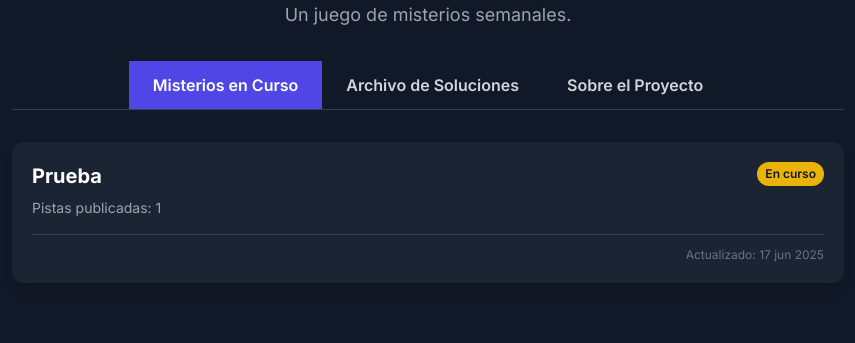
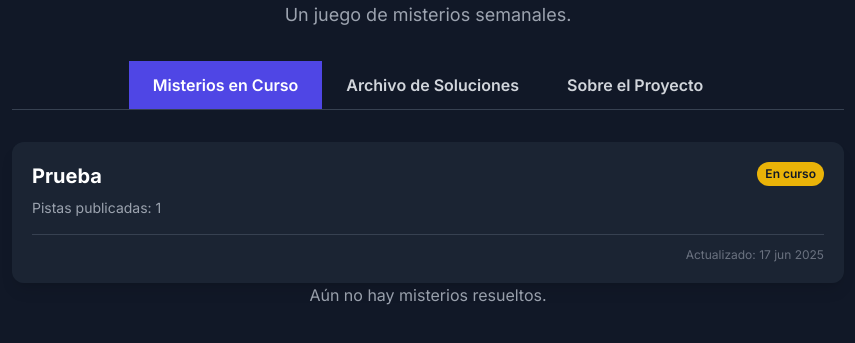
Before and after one commit to marcosocana-al/laparteporeltodo, a plain HTML site: page index.html in a window 1280 px wide. Shown: the part 87-430 px from the top of the page, without its empty margins (212-1067 px from the left). Drawn offline with nearby package versions, Linux system fonts and the light colour scheme.

Commit message:
Update index.html

```diff
--- a/index.html
+++ b/index.html
@@ -15,7 +15,6 @@
         .tab-button.active { background-color: #4f46e5; color: #ffffff; }
         .modal { display: none; }
         .modal.active { display: flex; }
-        /* Mejora para el scroll del modal en navegadores webkit */
         .modal-content-scroll::-webkit-scrollbar { width: 8px; }
         .modal-content-scroll::-webkit-scrollbar-track { background: #1f2937; }
         .modal-content-scroll::-webkit-scrollbar-thumb { background: #4f46e5; border-radius: 4px; }
@@ -28,7 +27,6 @@
             <p class="mt-2 text-lg text-gray-400">Un juego de misterios semanales.</p>
         </header>
 
-        <!-- Navegación por Pestañas -->
         <nav class="flex justify-center border-b border-gray-700 mb-8">
             <button data-tab="en-curso" class="tab-button text-gray-300 hover:bg-gray-700/50 font-semibold py-3 px-6 transition active">Misterios en Curso</button>
             <button data-tab="archivo" class="tab-button text-gray-300 hover:bg-gray-700/50 font-semibold py-3 px-6 transition">Archivo de Soluciones</button>
@@ -36,56 +34,31 @@
         </nav>
 
         <main>
-            <!-- Contenedores para las tarjetas de los juegos -->
-            <div id="en-curso" class="tab-content active grid grid-cols-1 md:grid-cols-2 gap-6"></div>
-            <div id="archivo" class="tab-content grid grid-cols-1 md:grid-cols-2 gap-6"></div>
+            <div id="en-curso" class="tab-content active grid grid-cols-1 md:grid-cols-2 gap-6 min-h-[100px]"></div>
+            <div id="archivo" class="tab-content grid grid-cols-1 md:grid-cols-2 gap-6 min-h-[100px]"></div>
 
-            <!-- Contenido de la pestaña "Sobre el proyecto" (REDiseñado) -->
             <div id="sobre" class="tab-content">
                 <div class="space-y-8 fade-in">
-                    <!-- Card: Qué es -->
                     <div class="bg-gray-800 rounded-xl shadow-lg p-8">
                         <h2 class="text-3xl font-bold text-indigo-400 mb-4">¿Qué es "La Parte por el Todo"?</h2>
-                        <p class="text-gray-300 leading-relaxed">
-                            Este es un pequeño proyecto de entretenimiento inspirado en el famoso concurso "Saber y Ganar". El objetivo es adivinar "el todo" —que puede ser una persona, un lugar, una película, una canción o cualquier cosa imaginable— a partir de pequeñas pistas o "partes" que se irán revelando semanalmente. Es un reto a la paciencia, la deducción y la cultura general.
-                        </p>
+                        <p class="text-gray-300 leading-relaxed">Este es un pequeño proyecto de entretenimiento inspirado en el famoso concurso "Saber y Ganar". El objetivo es adivinar "el todo" —que puede ser una persona, un lugar, una película, una canción o cualquier cosa imaginable— a partir de pequeñas pistas o "partes" que se irán revelando semanalmente. Es un reto a la paciencia, la deducción y la cultura general.</p>
                     </div>
-
                     <div class="grid md:grid-cols-5 gap-8">
-                        <!-- Card: Cómo se juega -->
                         <div class="md:col-span-3 bg-gray-800 rounded-xl shadow-lg p-8">
                             <h3 class="text-2xl font-bold text-indigo-400 mb-6">¿Cómo se juega?</h3>
                             <ol class="space-y-5">
-                                <li class="flex">
-                                    <div class="flex-shrink-0 bg-indigo-600 rounded-full text-white font-bold w-8 h-8 flex items-center justify-center mr-4">1</div>
-                                    <div class="pt-1">Visita la pestaña <strong>Misterios en Curso</strong> para ver los juegos activos.</div>
-                                </li>
-                                <li class="flex">
-                                    <div class="flex-shrink-0 bg-indigo-600 rounded-full text-white font-bold w-8 h-8 flex items-center justify-center mr-4">2</div>
-                                    <div class="pt-1">Haz clic en un misterio para estudiar todas sus pistas.</div>
-                                </li>
-                                <li class="flex">
-                                    <div class="flex-shrink-0 bg-indigo-600 rounded-full text-white font-bold w-8 h-8 flex items-center justify-center mr-4">3</div>
-                                    <div class="pt-1">Cuando creas tener la solución, ¡usa el formulario del juego para enviarla!</div>
-                                </li>
-                                <li class="flex">
-                                    <div class="flex-shrink-0 bg-indigo-600 rounded-full text-white font-bold w-8 h-8 flex items-center justify-center mr-4">4</div>
-                                    <div class="pt-1">Una vez resuelto, el juego pasará al <strong>Archivo de Soluciones</strong> con su explicación.</div>
-                                </li>
+                                <li class="flex"><div class="flex-shrink-0 bg-indigo-600 rounded-full text-white font-bold w-8 h-8 flex items-center justify-center mr-4">1</div><div class="pt-1">Visita la pestaña <strong>Misterios en Curso</strong> para ver los juegos activos.</div></li>
+                                <li class="flex"><div class="flex-shrink-0 bg-indigo-600 rounded-full text-white font-bold w-8 h-8 flex items-center justify-center mr-4">2</div><div class="pt-1">Haz clic en un misterio para estudiar todas sus pistas.</div></li>
+                                <li class="flex"><div class="flex-shrink-0 bg-indigo-600 rounded-full text-white font-bold w-8 h-8 flex items-center justify-center mr-4">3</div><div class="pt-1">Cuando creas tener la solución, ¡usa el formulario del juego para enviarla!</div></li>
+                                <li class="flex"><div class="flex-shrink-0 bg-indigo-600 rounded-full text-white font-bold w-8 h-8 flex items-center justify-center mr-4">4</div><div class="pt-1">Una vez resuelto, el juego pasará al <strong>Archivo de Soluciones</strong> con su explicación.</div></li>
                             </ol>
                         </div>
-                        <!-- Card: Contacto -->
                         <div class="md:col-span-2 bg-gray-800 rounded-xl shadow-lg p-8 flex flex-col">
                              <h3 class="text-2xl font-bold text-indigo-400 mb-6">Contacto</h3>
                              <div class="space-y-4 flex-grow flex flex-col justify-center">
                                 <a href="https://www.instagram.com/" target="_blank" rel="noopener noreferrer" class="group flex items-center gap-4 bg-gray-700/50 hover:bg-gray-700 p-4 rounded-lg transition-all">
-                                     <div class="flex-shrink-0 w-12 h-12 rounded-full flex items-center justify-center bg-gradient-to-br from-purple-600 via-pink-600 to-yellow-500">
-                                         <svg xmlns="http://www.w3.org/2000/svg" width="24" height="24" fill="currentColor" class="text-white" viewBox="0 0 16 16"><path d="M8 0C5.829 0 5.556.01 4.703.048 3.85.088 3.269.222 2.76.42a3.917 3.917 0 0 0-1.417.923A3.927 3.927 0 0 0 .42 2.76C.222 3.268.087 3.85.048 4.7.01 5.555 0 5.827 0 8.001c0 2.172.01 2.444.048 3.297.04.852.174 1.433.372 1.942.205.526.478.972.923 1.417.444.445.89.719 1.416.923.51.198 1.09.333 1.942.372C5.555 15.99 5.827 16 8 16s2.444-.01 3.298-.048c.851-.04 1.434-.174 1.943-.372a3.916 3.916 0 0 0 1.416-.923c.445-.445.718-.891.923-1.417.197-.509.332-1.09.372-1.942C15.99 10.445 16 10.173 16 8s-.01-2.445-.048-3.299c-.04-.851-.175-1.433-.372-1.941a3.926 3.926 0 0 0-.923-1.417A3.917 3.917 0 0 0 13.24.42c-.51-.198-1.092-.333-1.943-.372C10.443.01 10.172 0 7.998 0h.003zM8 4a4 4 0 1 1 0 8 4 4 0 0 1 0-8zm0 1.442a2.558 2.558 0 1 0 0 5.116 2.558 2.558 0 0 0 0-5.116z"/></svg>
-                                     </div>
-                                     <div>
-                                        <div class="font-bold text-white">Instagram</div>
-                                        <div class="text-sm text-gray-400 group-hover:text-gray-200 transition">Sigue el juego</div>
-                                     </div>
+                                     <div class="flex-shrink-0 w-12 h-12 rounded-full flex items-center justify-center bg-gradient-to-br from-purple-600 via-pink-600 to-yellow-500"><svg xmlns="http://www.w3.org/2000/svg" width="24" height="24" fill="currentColor" class="text-white" viewBox="0 0 16 16"><path d="M8 0C5.829 0 5.556.01 4.703.048 3.85.088 3.269.222 2.76.42a3.917 3.917 0 0 0-1.417.923A3.927 3.927 0 0 0 .42 2.76C.222 3.268.087 3.85.048 4.7.01 5.555 0 5.827 0 8.001c0 2.172.01 2.444.048 3.297.04.852.174 1.433.372 1.942.205.526.478.972.923 1.417.444.445.89.719 1.416.923.51.198 1.09.333 1.942.372C5.555 15.99 5.827 16 8 16s2.444-.01 3.298-.048c.851-.04 1.434-.174 1.943-.372a3.916 3.916 0 0 0 1.416-.923c.445-.445.718-.891.923-1.417.197-.509.332-1.09.372-1.942C15.99 10.445 16 10.173 16 8s-.01-2.445-.048-3.299c-.04-.851-.175-1.433-.372-1.941a3.926 3.926 0 0 0-.923-1.417A3.917 3.917 0 0 0 13.24.42c-.51-.198-1.092-.333-1.943-.372C10.443.01 10.172 0 7.998 0h.003zM8 4a4 4 0 1 1 0 8 4 4 0 0 1 0-8zm0 1.442a2.558 2.558 0 1 0 0 5.116 2.558 2.558 0 0 0 0-5.116z"/></svg></div>
+                                     <div><div class="font-bold text-white">Instagram</div><div class="text-sm text-gray-400 group-hover:text-gray-200 transition">Sigue el juego</div></div>
                                  </a>
                              </div>
                         </div>
@@ -95,7 +68,7 @@
         </main>
     </div>
 
-    <!-- Estructura del Modal (Ventana Emergente) -->
+    <!-- Modal Structure -->
     <div id="game-modal" class="modal fixed inset-0 bg-black bg-opacity-80 items-center justify-center p-4 z-50">
         <div class="bg-gray-800 rounded-2xl shadow-2xl w-full max-w-2xl max-h-[90vh] flex flex-col">
             <header class="flex-shrink-0 p-4 border-b border-gray-700 flex justify-between items-center">
@@ -126,21 +99,14 @@
                 : `<span class="bg-yellow-500 text-gray-900 text-xs font-semibold px-2 py-1 rounded-full">En curso</span>`;
 
             const lastUpdated = new Date(game.lastUpdated).toLocaleDateString('es-ES', { day: 'numeric', month: 'short', year: 'numeric' });
-
             const card = document.createElement('div');
             card.className = 'bg-gray-800/80 hover:bg-gray-800 transition-colors cursor-pointer rounded-xl shadow-lg p-5 flex flex-col justify-between fade-in';
             card.innerHTML = `
                 <div>
-                    <div class="flex justify-between items-start mb-2">
-                        <h3 class="text-xl font-bold text-white pr-2">${game.title || 'Misterio sin título'}</h3>
-                        ${statusPill}
-                    </div>
+                    <div class="flex justify-between items-start mb-2"><h3 class="text-xl font-bold text-white pr-2">${game.title || 'Misterio sin título'}</h3>${statusPill}</div>
                     <p class="text-sm text-gray-400">Pistas publicadas: ${game.clues?.length || 0}</p>
                 </div>
-                <div class="mt-4 border-t border-gray-700 pt-3 text-right">
-                    <p class="text-xs text-gray-500">Actualizado: ${lastUpdated}</p>
-                </div>`;
-
+                <div class="mt-4 border-t border-gray-700 pt-3 text-right"><p class="text-xs text-gray-500">Actualizado: ${lastUpdated}</p></div>`;
             card.addEventListener('click', () => openModalWithGame(game));
             return card;
         }
@@ -148,27 +114,23 @@
         function renderModalContent(game) {
             const cluesHTML = (game.clues || []).map((clue, index) => {
                 let contentHTML = '';
+                if(clue.type && clue.content) {
                     switch (clue.type) {
                         case 'image': contentHTML = `<img src="${clue.content}" alt="Pista" class="my-2 rounded-lg w-full h-auto object-cover max-h-96">`; break;
                         case 'audio': contentHTML = `<audio controls src="${clue.content}" class="my-2 w-full">Audio no soportado.</audio>`; break;
                         case 'video': contentHTML = `<video controls src="${clue.content}" class="my-2 rounded-lg w-full">Vídeo no soportado.</video>`; break;
                     }
+                }
                 return `
                     <div class="flex items-start gap-4 p-4 bg-gray-700/50 rounded-lg">
                         <div class="flex-shrink-0 bg-indigo-600 h-8 w-8 rounded-full flex items-center justify-center font-extrabold text-white text-sm">${index + 1}</div>
-                        <div class="flex-grow prose prose-invert max-w-none prose-p:text-gray-300">
-                            ${clue.text ? `<p>${clue.text}</p>` : ''}
-                            ${contentHTML}
-                        </div>
+                        <div class="flex-grow prose prose-invert max-w-none prose-p:text-gray-300">${clue.text ? `<p>${clue.text}</p>` : ''}${contentHTML}</div>
                     </div>`;
             }).join('');
 
             let ctaOrSolutionHTML = '';
             if (game.isSolved) {
-                const explanationHTML = game.explanation
-                    ? `<p>${game.explanation.replace(/\n/g, '<br>')}</p>`
-                    : '<p>No se proporcionó una explicación.</p>';
-
+                const explanationHTML = game.explanation ? `<p>${game.explanation.replace(/\n/g, '<br>')}</p>` : '<p>No se proporcionó una explicación.</p>';
                 ctaOrSolutionHTML = `
                 <div class="mt-6 border-t-2 border-green-500 pt-6 space-y-4">
                      <h3 class="text-2xl font-bold text-green-400">Solución Final</h3>
@@ -176,79 +138,78 @@
                         <p class="text-4xl font-extrabold text-white">${game.solution || 'N/A'}</p>
                         ${game.winner ? `<p class="text-lg text-yellow-400 mt-2">¡Adivinado por <strong>${game.winner}</strong>!</p>` : ''}
                      </div>
-                     <div class="prose prose-invert max-w-none prose-p:text-gray-300 prose-headings:text-white prose-headings:text-xl">
-                        <h4>Explicación</h4>
-                        ${explanationHTML}
-                     </div>
+                     <div class="prose prose-invert max-w-none prose-p:text-gray-300 prose-headings:text-white prose-headings:text-xl"><h4>Explicación</h4>${explanationHTML}</div>
                 </div>`;
             } else if (game.googleFormLink) {
-                 ctaOrSolutionHTML = `
-                 <div class="mt-8 text-center">
-                    <a href="${game.googleFormLink}" target="_blank" rel="noopener noreferrer" class="inline-block bg-green-600 hover:bg-green-700 text-white font-bold py-3 px-8 rounded-lg shadow-lg transition-transform transform hover:scale-105">
-                        ¿Tienes la solución? ¡Adivina aquí!
-                    </a>
-                 </div>`;
+                 ctaOrSolutionHTML = `<div class="mt-8 text-center"><a href="${game.googleFormLink}" target="_blank" rel="noopener noreferrer" class="inline-block bg-green-600 hover:bg-green-700 text-white font-bold py-3 px-8 rounded-lg shadow-lg transition-transform transform hover:scale-105">¿Tienes la solución? ¡Adivina aquí!</a></div>`;
             }
-
             dom.modalTitle.textContent = game.title || 'Misterio';
             dom.modalContent.innerHTML = `<div class="space-y-4">${cluesHTML}</div>${ctaOrSolutionHTML}`;
         }
 
         function openModalWithGame(game) {
-            try {
-                renderModalContent(game);
-                dom.modal.classList.add('active');
-            } catch (error) {
-                console.error("Error al renderizar el contenido del modal:", error);
-                alert("Hubo un error al intentar mostrar este juego. Revisa la consola para más detalles.");
-            }
+            try { renderModalContent(game); dom.modal.classList.add('active'); }
+            catch (error) { console.error("Error al renderizar el contenido del modal:", error); alert("Hubo un error al intentar mostrar este juego."); }
         }
 
-        function closeModal() {
-            dom.modal.classList.remove('active');
-            dom.modalTitle.textContent = '';
-            dom.modalContent.innerHTML = '';
-        }
+        function closeModal() { dom.modal.classList.remove('active'); dom.modalTitle.textContent = ''; dom.modalContent.innerHTML = ''; }
 
         async function loadGames() {
+            const loadingHTML = '<p class="text-center text-gray-400 col-span-full">Cargando misterios...</p>';
+            dom.enCursoContainer.innerHTML = loadingHTML;
+            dom.archivoContainer.innerHTML = loadingHTML;
+
             try {
                 const response = await fetch(`${GAMES_INDEX_PATH}?v=${Date.now()}`);
-                if (!response.ok) throw new Error(`HTTP error! status: ${response.status}`);
+                if (!response.ok) throw new Error(`El archivo de índice no se encuentra en ${GAMES_INDEX_PATH}`);
                 const gameFiles = await response.json();
                 if (!Array.isArray(gameFiles)) throw new Error("El índice de juegos no es un array válido.");
 
-                const gamePromises = gameFiles.map(file => fetch(`games/${file}?v=${Date.now()}`).then(res => res.json()));
-                const games = await Promise.all(gamePromises);
+                const gamePromises = gameFiles.map(async (file) => {
+                    try {
+                        const res = await fetch(`games/${file}?v=${Date.now()}`);
+                        if (!res.ok) throw new Error(`No se pudo cargar ${file}`);
+                        return await res.json();
+                    } catch (error) {
+                        console.error(`Error procesando el archivo de juego ${file}:`, error);
+                        return null; // Devuelve null si un juego falla al cargar
+                    }
+                });
+
+                const games = (await Promise.all(gamePromises)).filter(Boolean); // Filtra los nulos
 
                 dom.enCursoContainer.innerHTML = '';
                 dom.archivoContainer.innerHTML = '';
-
                 games.sort((a, b) => new Date(b.lastUpdated) - new Date(a.lastUpdated));
 
-                let gamesFound = false;
+                let enCursoCount = 0;
+                let archivoCount = 0;
                 games.forEach(game => {
                     if (game && game.title) {
-                        gamesFound = true;
                         const card = renderSummaryCard(game);
                         if (game.isSolved) {
                             dom.archivoContainer.appendChild(card);
+                            archivoCount++;
                         } else {
                             dom.enCursoContainer.appendChild(card);
+                            enCursoCount++;
                         }
                     }
                 });
 
-                if (!gamesFound) {
-                     dom.enCursoContainer.innerHTML = `<p class="text-center text-gray-400 col-span-full">Aún no hay misterios en curso. ¡Vuelve pronto!</p>`;
-                }
+                if (enCursoCount === 0) dom.enCursoContainer.innerHTML = '<p class="text-center text-gray-400 col-span-full">Aún no hay misterios en curso. ¡Vuelve pronto!</p>';
+                if (archivoCount === 0) dom.archivoContainer.innerHTML = '<p class="text-center text-gray-400 col-span-full">Aún no hay misterios resueltos.</p>';
 
             } catch (error) {
-                console.error("Error al cargar los juegos:", error);
-                dom.enCursoContainer.innerHTML = `<p class="text-center text-red-500 col-span-full">Error al cargar los juegos. Revisa la consola (F12) y asegúrate de que el archivo 'games/index.json' existe y es correcto.</p>`;
+                console.error("Error al cargar el índice de juegos:", error);
+                const errorHTML = `<p class="text-center text-red-500 col-span-full">Error fatal al cargar los juegos. Revisa la consola (F12) para más detalles.</p>`;
+                dom.enCursoContainer.innerHTML = errorHTML;
+                dom.archivoContainer.innerHTML = '';
             }
         }
 
         // --- INICIALIZACIÓN ---
+        function init() {
             dom.tabs.forEach(tab => {
                 tab.addEventListener('click', () => {
                     dom.tabs.forEach(t => t.classList.remove('active'));
@@ -259,14 +220,13 @@
             });
 
             dom.modalCloseBtn.addEventListener('click', closeModal);
-        dom.modal.addEventListener('click', (e) => {
-            if (e.target === dom.modal) closeModal();
-        });
-        document.addEventListener('keydown', (e) => {
-            if (e.key === "Escape" && dom.modal.classList.contains('active')) closeModal();
-        });
+            dom.modal.addEventListener('click', (e) => { if (e.target === dom.modal) closeModal(); });
+            document.addEventListener('keydown', (e) => { if (e.key === "Escape" && dom.modal.classList.contains('active')) closeModal(); });
 
             loadGames();
+        }
+
+        init();
     </script>
 </body>
 </html>
```
Lines whose indentation alone changed are shown as unchanged.
